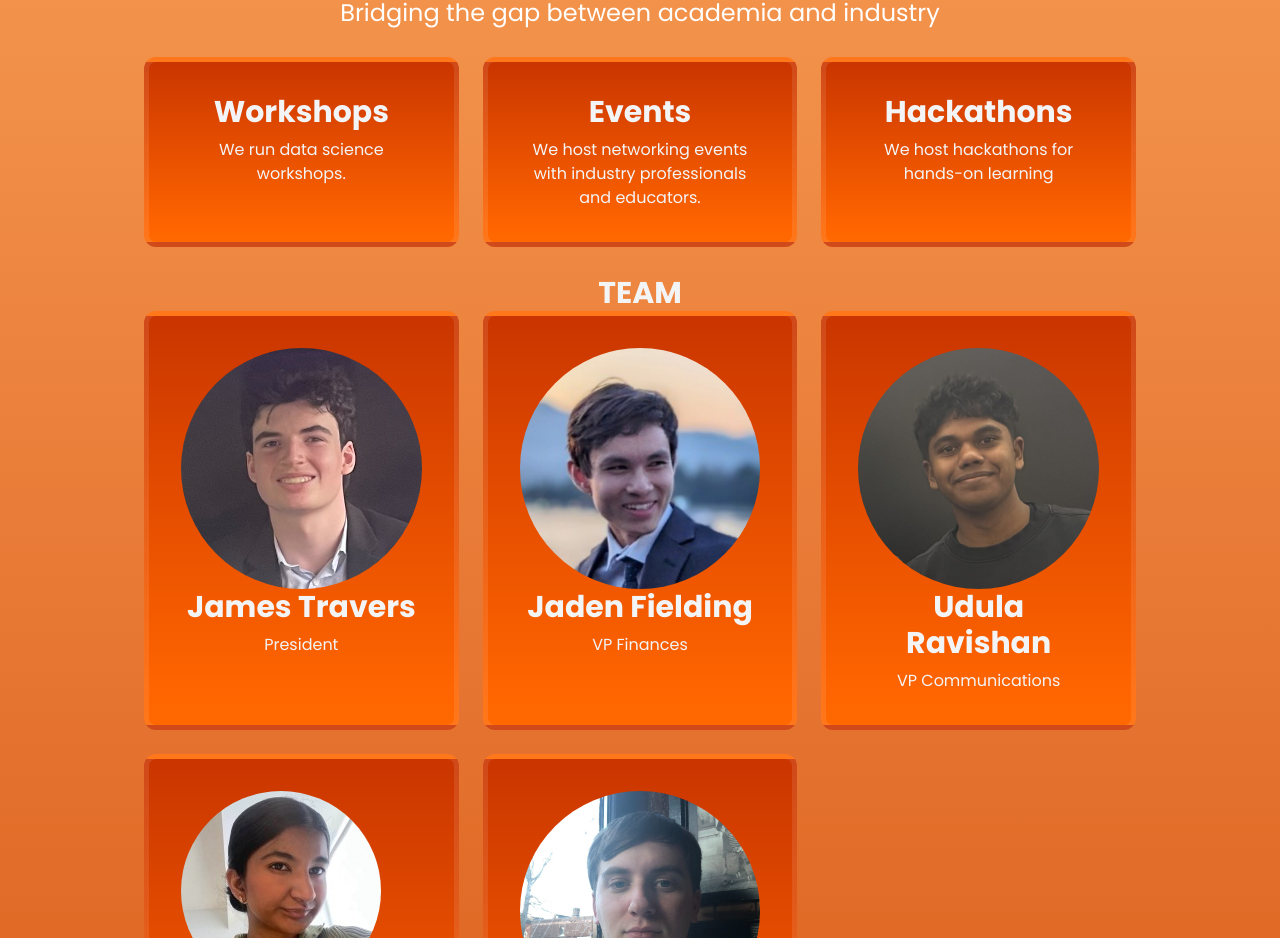
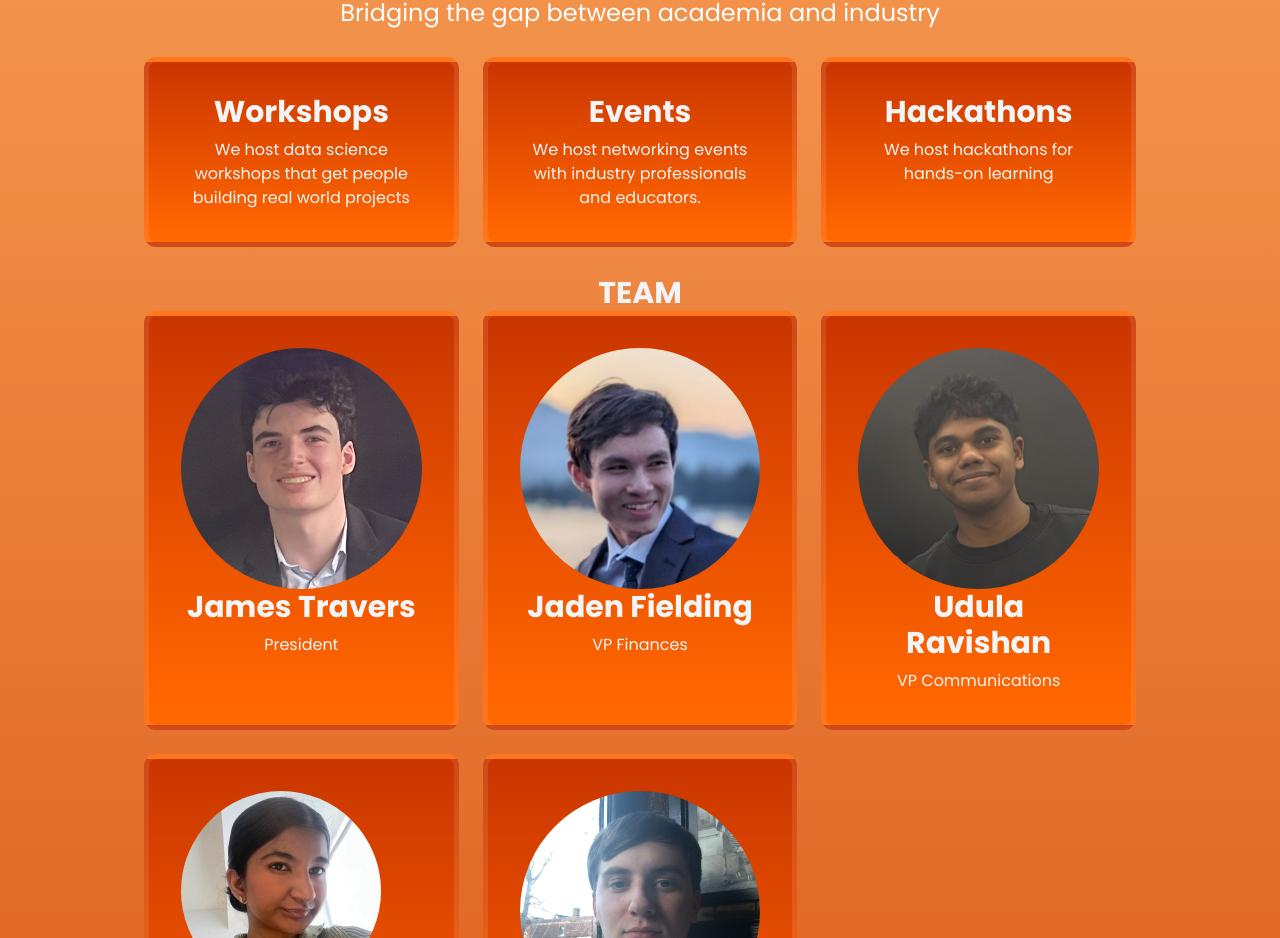
Before and after one commit to UdulaR/DSCO, a React (Vite) app: page / in a window 1280 px wide. Shown: the part 1679-2617 px from the top of the page. Built offline with nearby package versions, Linux system fonts and the light colour scheme.

Commit message:
Changed workshop description
changed description for about under about section

```diff
--- a/src/components/sections/About.jsx
+++ b/src/components/sections/About.jsx
@@ -16,7 +16,7 @@ export const About = () => {
                 <div className="grid grid-cols-1 md:grid-cols-3 gap-6">
                     <div className="rounded-xl p-8 border-white/10 border-5 hover:-translate-y-1 transition-all bg-gradient-to-b from-orange-700 to-orange-500">
                         <h1 className="font-bold text-3xl pb-2">Workshops</h1>
-                        <p>We run data science workshops.</p>
+                        <p>We host data science workshops that get people building real world projects</p>
                     </div>
 
                     <div className="rounded-xl p-8 border-white/10 border-5 hover:-translate-y-1 transition-all bg-gradient-to-b from-orange-700 to-orange-500">
```
